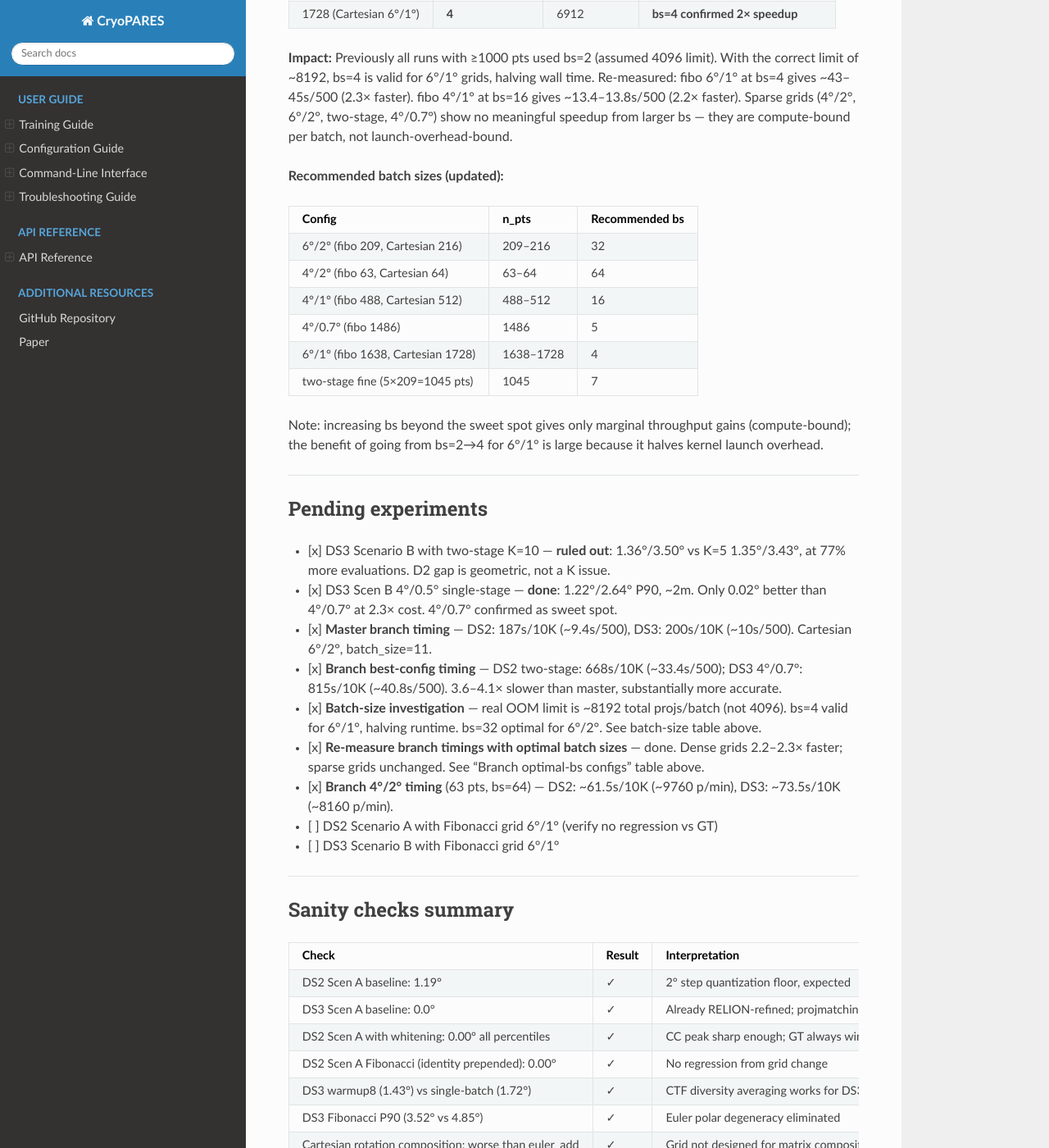
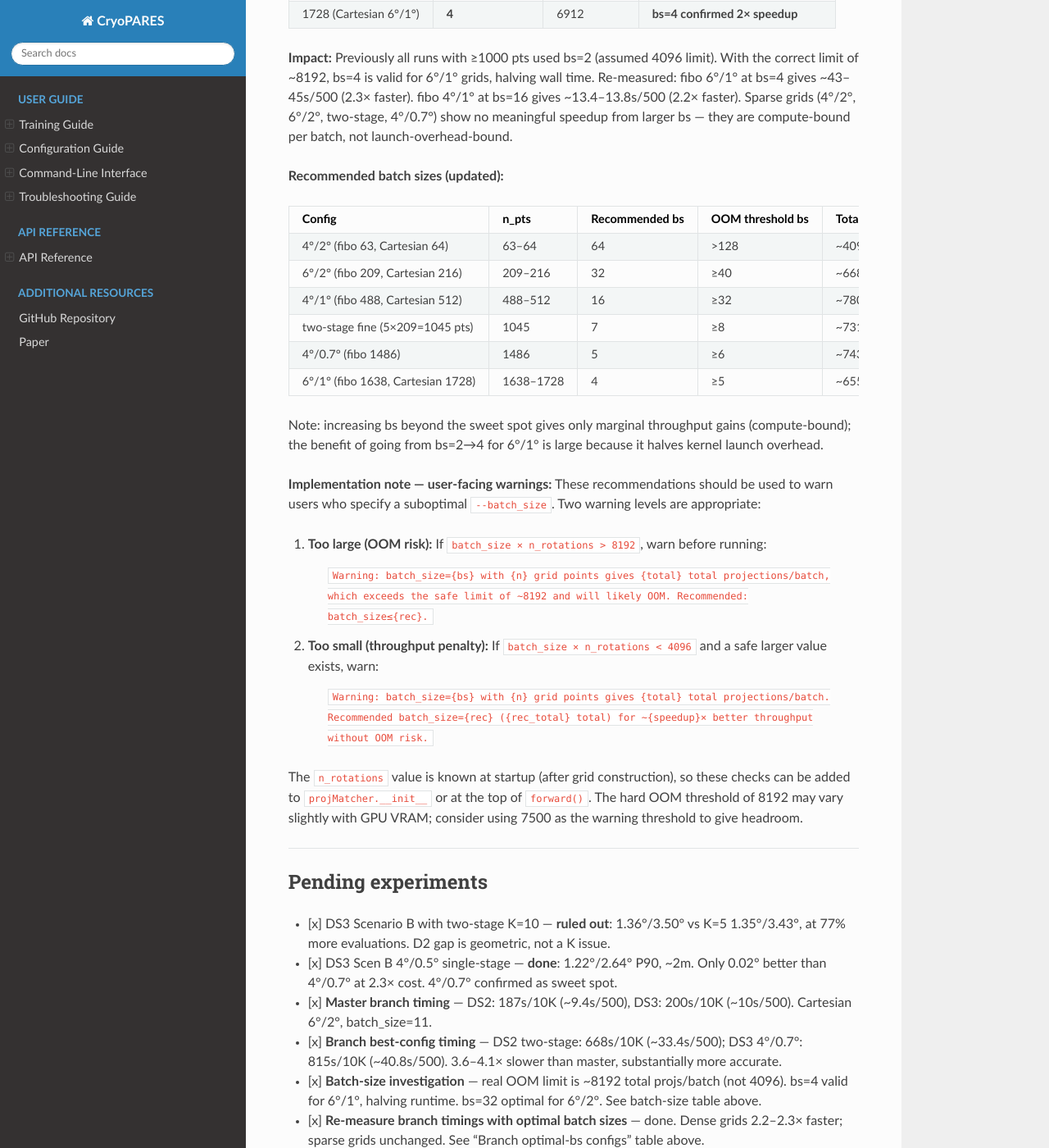
Before and after one commit to rsanchezgarc/cryoPARES, a Sphinx documentation site: the page built from docs/projmatching_benchmark_results.md, in a window 1280 px wide and 1400 px high, scrolled down 16354 px. Shown: the whole window at 82% size. Built offline with Sphinx 7.4.7 and the Read the Docs theme 3.1.0, drawn with Linux system fonts in a browser that asks for light colours.

Commit message:
add batch size recommendation table with user-facing warning guidance

```diff
--- a/docs/projmatching_benchmark_results.md
+++ b/docs/projmatching_benchmark_results.md
@@ -622,16 +622,27 @@ The `torch.compile` inductor OOMs when `batch_size × n_rotations ≳ 8192` (twi
 
 **Recommended batch sizes (updated):**
 
-| Config | n_pts | Recommended bs |
-|--------|-------|---------------|
-| 6°/2° (fibo 209, Cartesian 216) | 209–216 | 32 |
-| 4°/2° (fibo 63, Cartesian 64) | 63–64 | 64 |
-| 4°/1° (fibo 488, Cartesian 512) | 488–512 | 16 |
-| 4°/0.7° (fibo 1486) | 1486 | 5 |
-| 6°/1° (fibo 1638, Cartesian 1728) | 1638–1728 | 4 |
-| two-stage fine (5×209=1045 pts) | 1045 | 7 |
+| Config | n_pts | Recommended bs | OOM threshold bs | Total projs at rec. bs |
+|--------|-------|---------------|-----------------|----------------------|
+| 4°/2° (fibo 63, Cartesian 64) | 63–64 | 64 | >128 | ~4096 |
+| 6°/2° (fibo 209, Cartesian 216) | 209–216 | 32 | ≥40 | ~6688–6912 |
+| 4°/1° (fibo 488, Cartesian 512) | 488–512 | 16 | ≥32 | ~7808–8192 |
+| two-stage fine (5×209=1045 pts) | 1045 | 7 | ≥8 | ~7315 |
+| 4°/0.7° (fibo 1486) | 1486 | 5 | ≥6 | ~7430 |
+| 6°/1° (fibo 1638, Cartesian 1728) | 1638–1728 | 4 | ≥5 | ~6552–6912 |
 
 Note: increasing bs beyond the sweet spot gives only marginal throughput gains (compute-bound); the benefit of going from bs=2→4 for 6°/1° is large because it halves kernel launch overhead.
+
+**Implementation note — user-facing warnings:**
+These recommendations should be used to warn users who specify a suboptimal `--batch_size`. Two warning levels are appropriate:
+
+1. **Too large (OOM risk):** If `batch_size × n_rotations > 8192`, warn before running:
+   > `Warning: batch_size={bs} with {n} grid points gives {total} total projections/batch, which exceeds the safe limit of ~8192 and will likely OOM. Recommended: batch_size≤{rec}.`
+
+2. **Too small (throughput penalty):** If `batch_size × n_rotations < 4096` and a safe larger value exists, warn:
+   > `Warning: batch_size={bs} with {n} grid points gives {total} total projections/batch. Recommended batch_size={rec} ({rec_total} total) for ~{speedup}× better throughput without OOM risk.`
+
+The `n_rotations` value is known at startup (after grid construction), so these checks can be added to `projMatcher.__init__` or at the top of `forward()`. The hard OOM threshold of 8192 may vary slightly with GPU VRAM; consider using 7500 as the warning threshold to give headroom.
 
 ---
 
```
